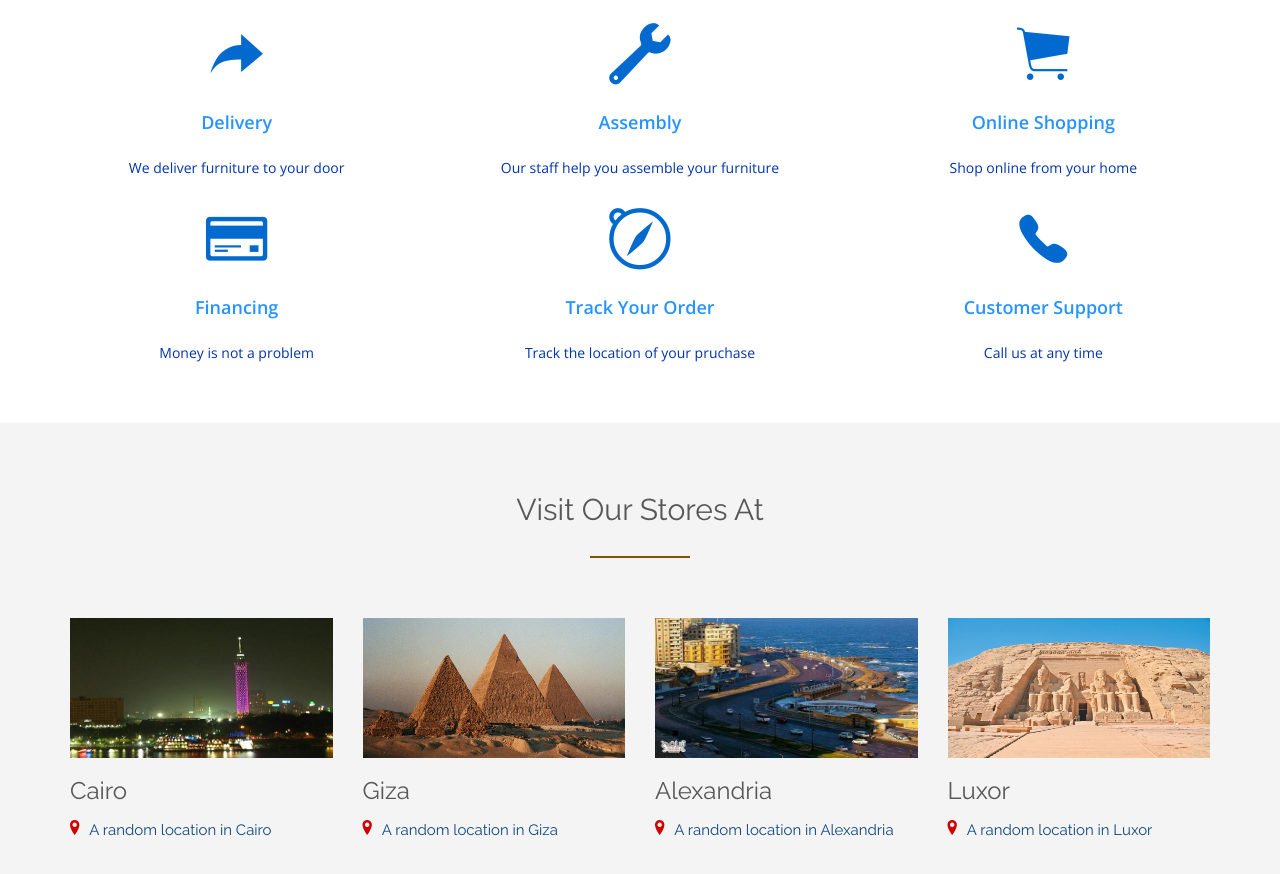
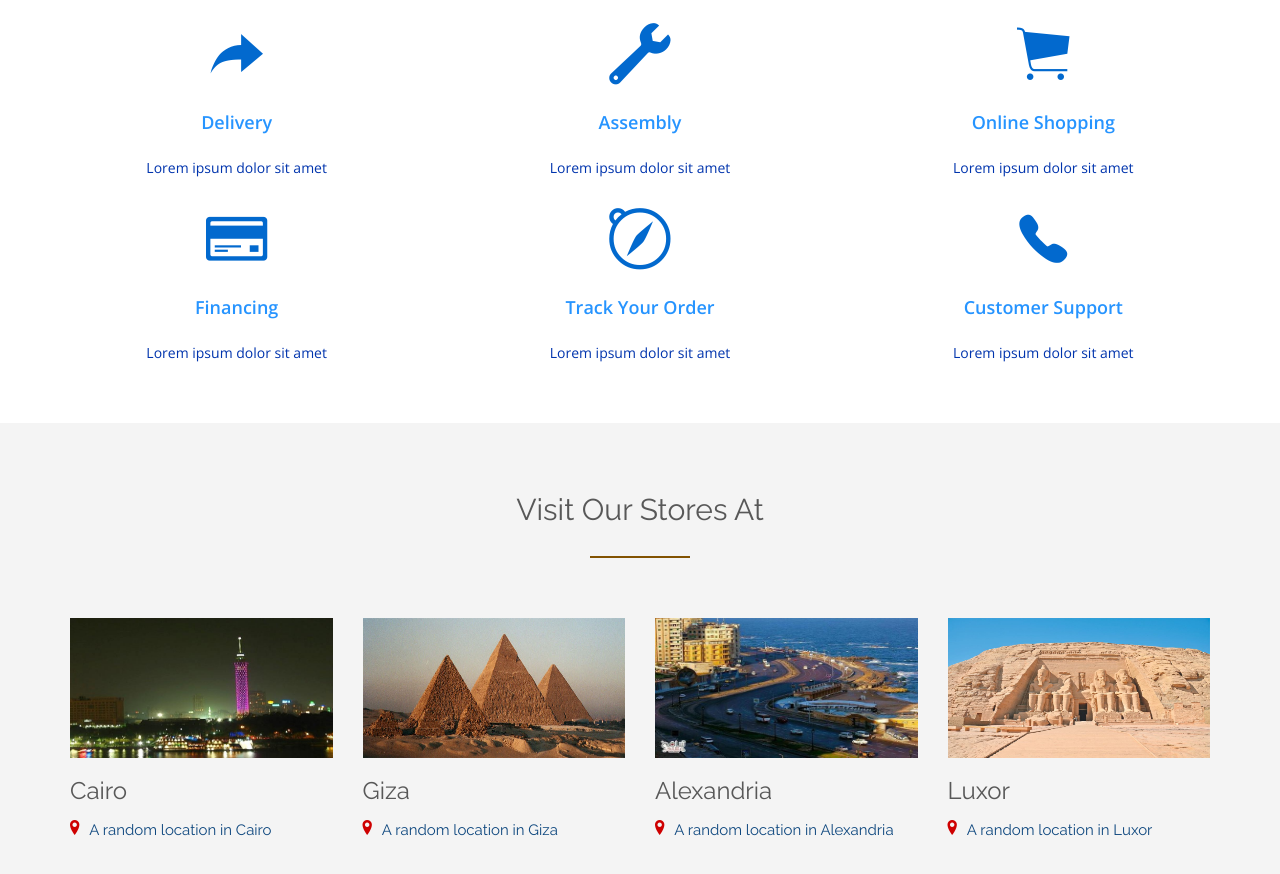
Before and after one commit to MohOraby/PEKYA, a plain HTML site: page index.html in a window 1280 px wide. Shown: the part 1012-1886 px from the top of the page. Drawn offline with nearby package versions, Linux system fonts and the light colour scheme; files whose address does not match are found by name.

Commit message:
add service p

```diff
--- a/index.html
+++ b/index.html
@@ -90,27 +90,27 @@
           <div class="row">
             <div class="col-sm-4 col-xs-6">
               <i class="ion-forward"></i><h5>Delivery</h5>
-              <p>We deliver furniture to your door</p>
+              <p>Lorem ipsum dolor sit amet</p>
             </div>
             <div class="col-sm-4 col-xs-6">
               <i class="ion-wrench"></i><h5>Assembly</h5>
-              <p>Our staff help you assemble your furniture</p>
+              <p>Lorem ipsum dolor sit amet</p>
             </div>
             <div class="col-sm-4 col-xs-6">
               <i class="ion-ios-cart"></i><h5>Online Shopping</h5>
-              <p>Shop online from your home</p>
+              <p>Lorem ipsum dolor sit amet</p>
             </div>
             <div class="col-sm-4 col-xs-6">
               <i class="ion-card"></i><h5>Financing</h5>
-              <p>Money is not a problem</p>
+              <p>Lorem ipsum dolor sit amet</p>
             </div>
             <div class="col-sm-4 col-xs-6">
               <i class="ion-compass"></i><h5>Track Your Order</h5>
-              <p>Track the location of your pruchase</p>
+              <p>Lorem ipsum dolor sit amet</p>
             </div>
             <div class="col-sm-4 col-xs-6">
               <i class="ion-ios-telephone"></i><h5>Customer Support</h5>
-              <p>Call us at any time</p>
+              <p>Lorem ipsum dolor sit amet</p>
             </div>
           </div>
         </div>
```
